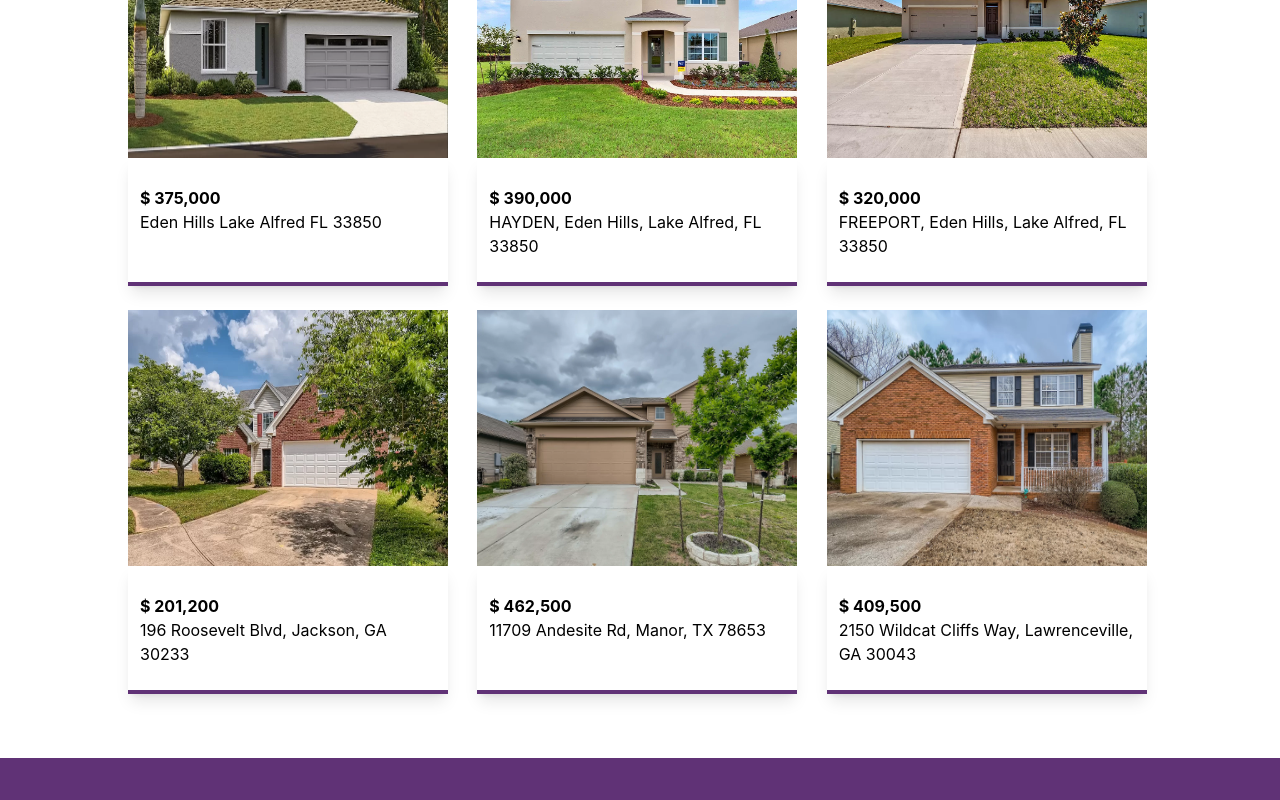
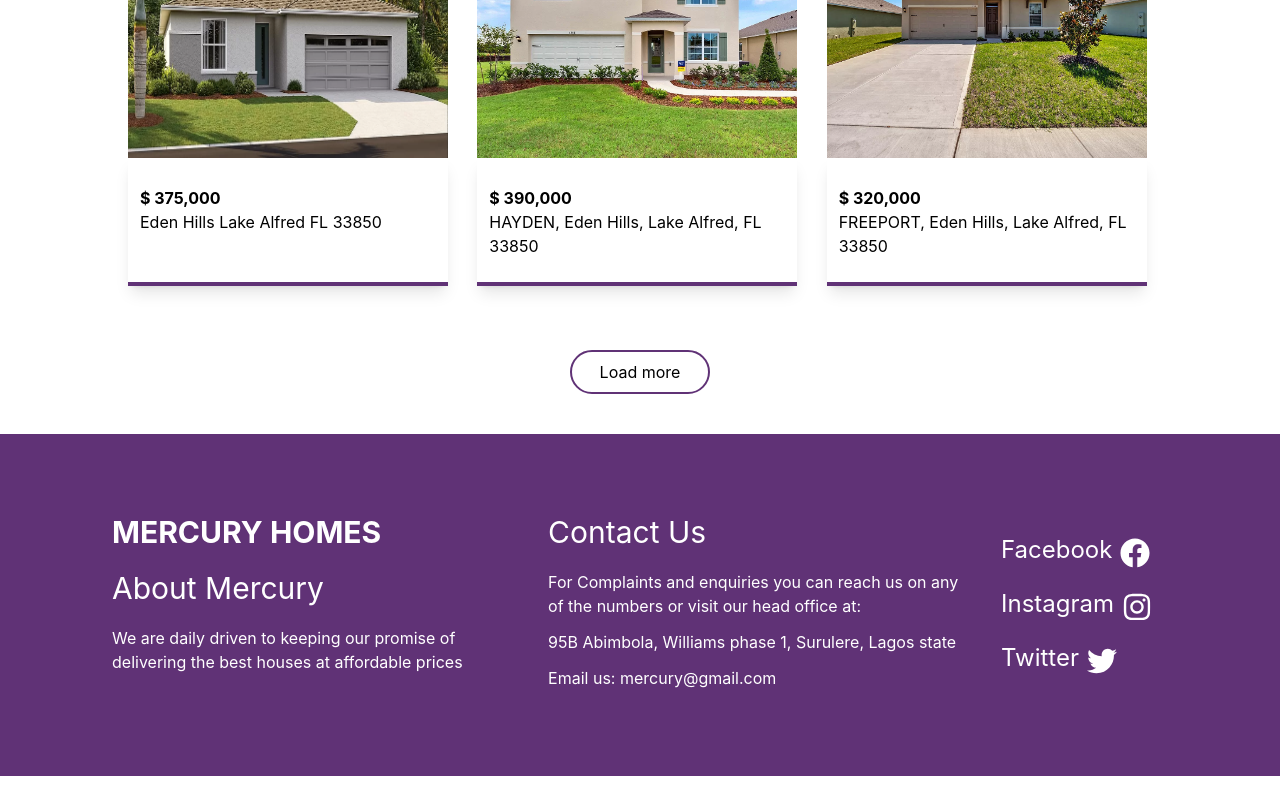
Before and after one commit to emma-junior/real-estate, a React (Create React App) app: page /houses in a window 1280 px wide. Shown: the part 784-1584 px from the top of the page. After the commit the page ends 1560 px from the top, so only its background shows below. Built offline with nearby package versions, Linux system fonts and the light colour scheme.

Commit message:
fix: load more bug in houses page

```diff
--- a/package.json
+++ b/package.json
@@ -11,6 +11,7 @@
     "csvtojson": "^2.0.10",
     "framer-motion": "^6.3.3",
     "leaflet": "^1.9.3",
+    "lodash": "^4.17.21",
     "react": "^18.0.0",
     "react-dom": "^18.0.0",
     "react-icons": "^4.3.1",
--- a/src/components/Housing.js
+++ b/src/components/Housing.js
@@ -1,10 +1,23 @@
-import React, { useState } from 'react'
-import houses from '../output.json'
-import Card from './Card';
+import React, { useState } from "react";
+import houses from "../output.json";
+import Card from "./Card";
+import { slice } from "lodash";
 
 const Housing = () => {
-    const coolHouse = houses.slice(0, 9)
-    const [someHouses, setSomeHouses] = useState(coolHouse)
+  const [isCompleted, setIsCompleted] = useState(false);
+  const [index, setIndex] = useState(6);
+  const initialPosts = slice(houses, 0, index);
+
+  const loadMore = () => {
+    setIndex(index + 6);
+    console.log(index);
+    if (index >= houses.length) {
+      setIsCompleted(true);
+    } else {
+      setIsCompleted(false);
+    }
+  };
+
   return (
     <div className="mt-12">
       <h2 className="text-4xl mb-12 font-bold text-center">
@@ -12,20 +25,22 @@ const Housing = () => {
       </h2>
       <div className="h-1.5 my-7 bg-[#603276] w-32 mx-auto"></div>
       <div className="my-16 lg:grid grid-cols-3 flex flex-col justify-center lg:space-y-0 space-y-3 gap-6 lg:w-[80%] w-[300px] mx-auto ">
-        {someHouses.map((exploreItem) => <Card key={exploreItem.id} exploreItem={exploreItem} />)}
+        {initialPosts.map((exploreItem) => (
+          <Card key={exploreItem.id} exploreItem={exploreItem} />
+        ))}
       </div>
-      {someHouses === coolHouse && (
-        <div className='flex w-full justify-center'>
+      {!isCompleted && (
+        <div className="flex w-full justify-center">
           <button
-          onClick={() => setSomeHouses(houses)}
-          className="border-solid border-2 border-[#603276] rounded-full px-7 py-2 hover:bg-[#603276] hover:text-white"
-        >
-          Load more
-        </button>
+            onClick={loadMore}
+            className="border-solid border-2 border-[#603276] rounded-full px-7 py-2 hover:bg-[#603276] hover:text-white"
+          >
+            Load more
+          </button>
         </div>
       )}
     </div>
   );
-}
+};
 
-export default Housing
+export default Housing;
```
